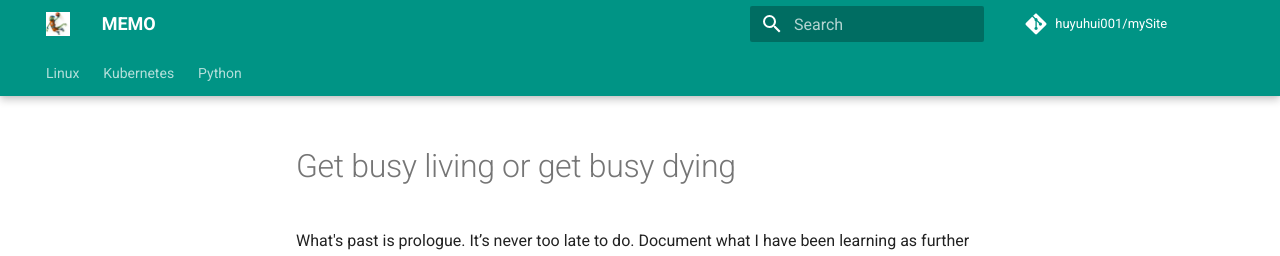
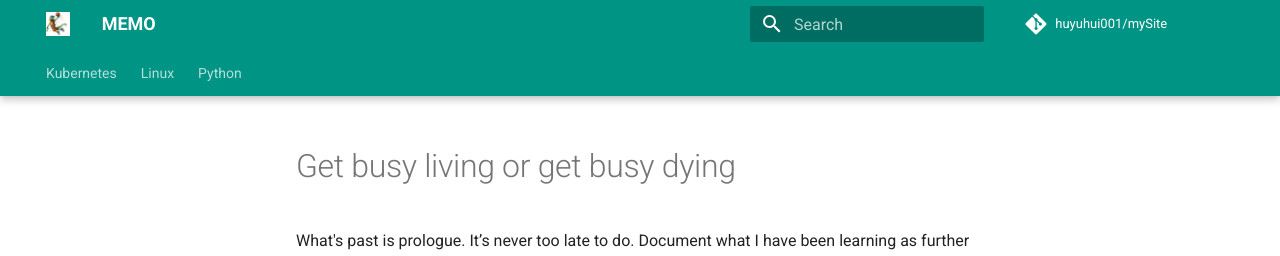
Before and after one commit to huyuhui001/mySite, an MkDocs documentation site: the page built from docs/index.md, in a window 1280 px wide. Shown: the top 256 px of the page. Built offline with MkDocs 1.6.1 and Material for MkDocs 9.7.7, drawn with Linux system fonts in a browser that asks for light colours; comment, search, counter and statistics services are not loaded; part of the change alters nothing that is shown.

```diff
--- a/mkdocs.yml
+++ b/mkdocs.yml
@@ -67,9 +67,6 @@ plugins:
 extra_css: [extra.css]
 
 nav:
-- Linux:
-    - SUSE Linux Administration: linux/Administration/linux_admin.md
-    - SUSE Enterprise Storage Foundation: linux/SES/linux_ses.md
 - Kubernetes:
   - Installation:
     - Single Node Installation: k8s/installation/single-local.md
@@ -110,6 +107,9 @@ nav:
     - Operations on Resources: k8s/foundamentals/casestudy-operation-resources.md
     - Health Check: k8s/foundamentals/casestudy-health-check.md
     - Calico Installation: k8s/foundamentals/casestudy-calico.md
+- Linux:
+    - SUSE Linux Administration: linux/Administration/linux_admin.md
+    - SUSE Enterprise Storage Foundation: linux/SES/linux_ses.md
 - Python:
   - Python Foundamentals: python/Foundation/python_foundation_index.md
   - Data Analysis: python/DataAnalysis/python_data_analysis_index.md
```
